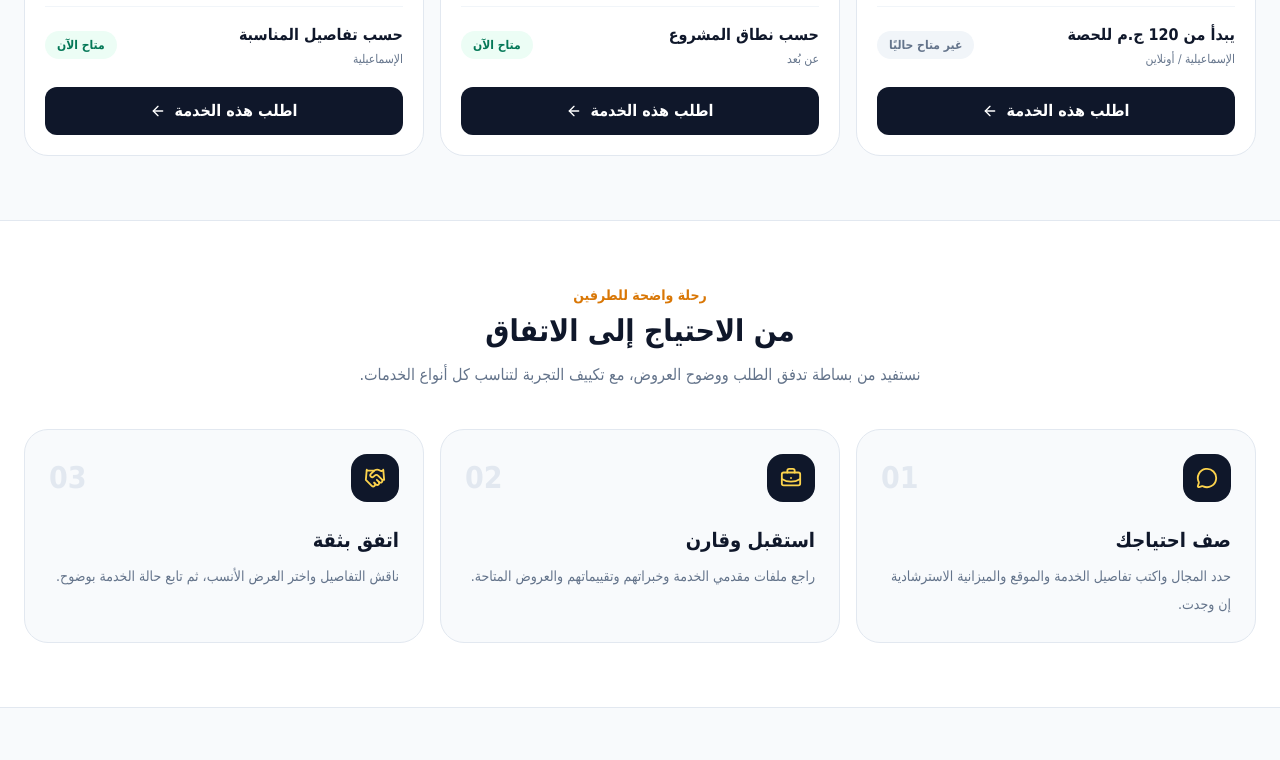
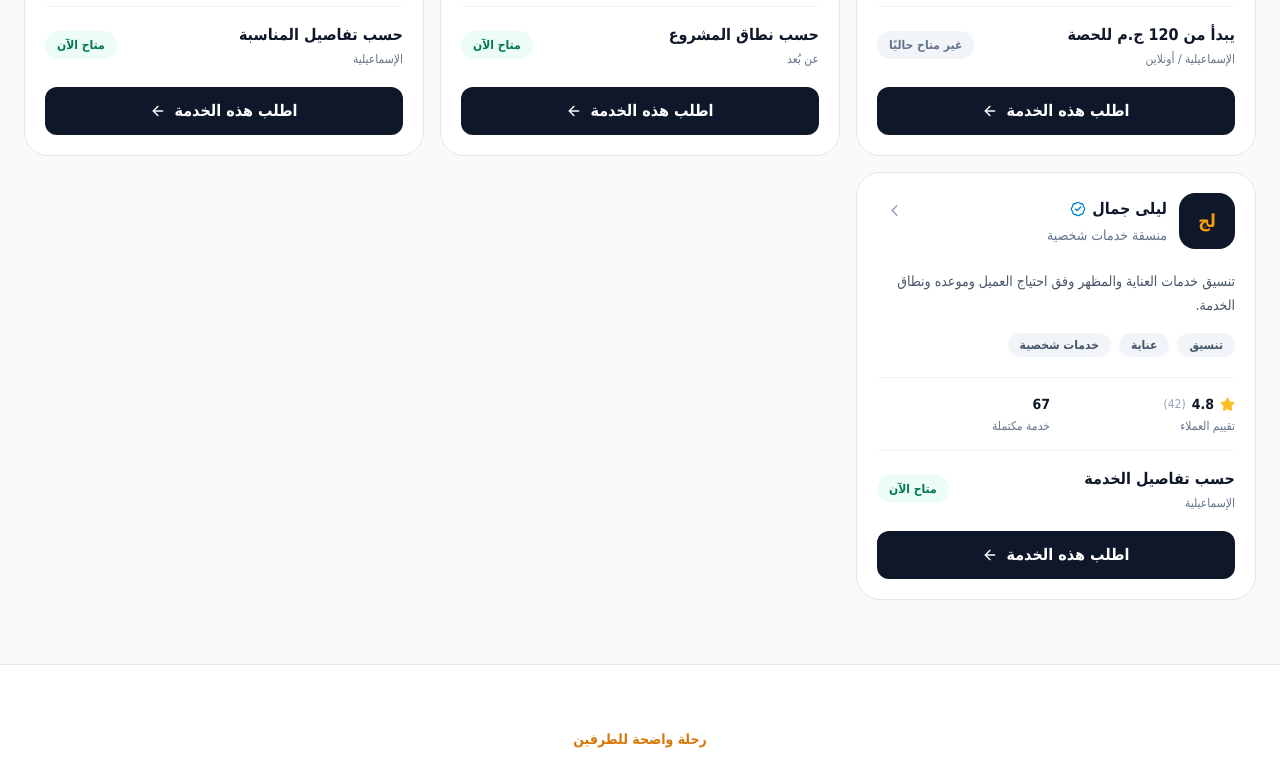
Before and after one commit to zopair/inwork-ai-repo, a Next.js app: page / in a window 1280 px wide. Shown: the part 1995-2755 px from the top of the page. Built offline with nearby package versions, Linux system fonts and the light colour scheme.

Commit message:
feat: include personal services in the extensible category catalog

```diff
--- a/src/app/page.tsx
+++ b/src/app/page.tsx
@@ -60,6 +60,7 @@ const categories: Category[] = [
   { id: "education", label: "التعليم والتدريب", description: "تعلم ومهارات واستشارات", icon: "▤" },
   { id: "business", label: "الأعمال والمشروعات", description: "دعم وتشغيل وتطوير", icon: "▦" },
   { id: "events", label: "المناسبات والفعاليات", description: "تنظيم وتجهيز", icon: "✧" },
+  { id: "personal", label: "الخدمات الشخصية", description: "خدمات فردية متنوعة", icon: "◇" },
 ];
 
 const providers: Provider[] = [
@@ -164,6 +165,23 @@ const providers: Provider[] = [
     verified: false,
     available: true,
     initials: "مس",
+  },
+  {
+    id: "p-07",
+    name: "ليلى جمال",
+    profession: "منسقة خدمات شخصية",
+    categoryId: "personal",
+    description: "تنسيق خدمات العناية والمظهر وفق احتياج العميل وموعده ونطاق الخدمة.",
+    tags: ["تنسيق", "عناية", "خدمات شخصية"],
+    area: "الإسماعيلية",
+    rating: 4.8,
+    reviews: 42,
+    completed: 67,
+    startingPrice: "حسب تفاصيل الخدمة",
+    responseTime: "ترد خلال ساعة",
+    verified: true,
+    available: true,
+    initials: "لج",
   },
 ];
 
```
